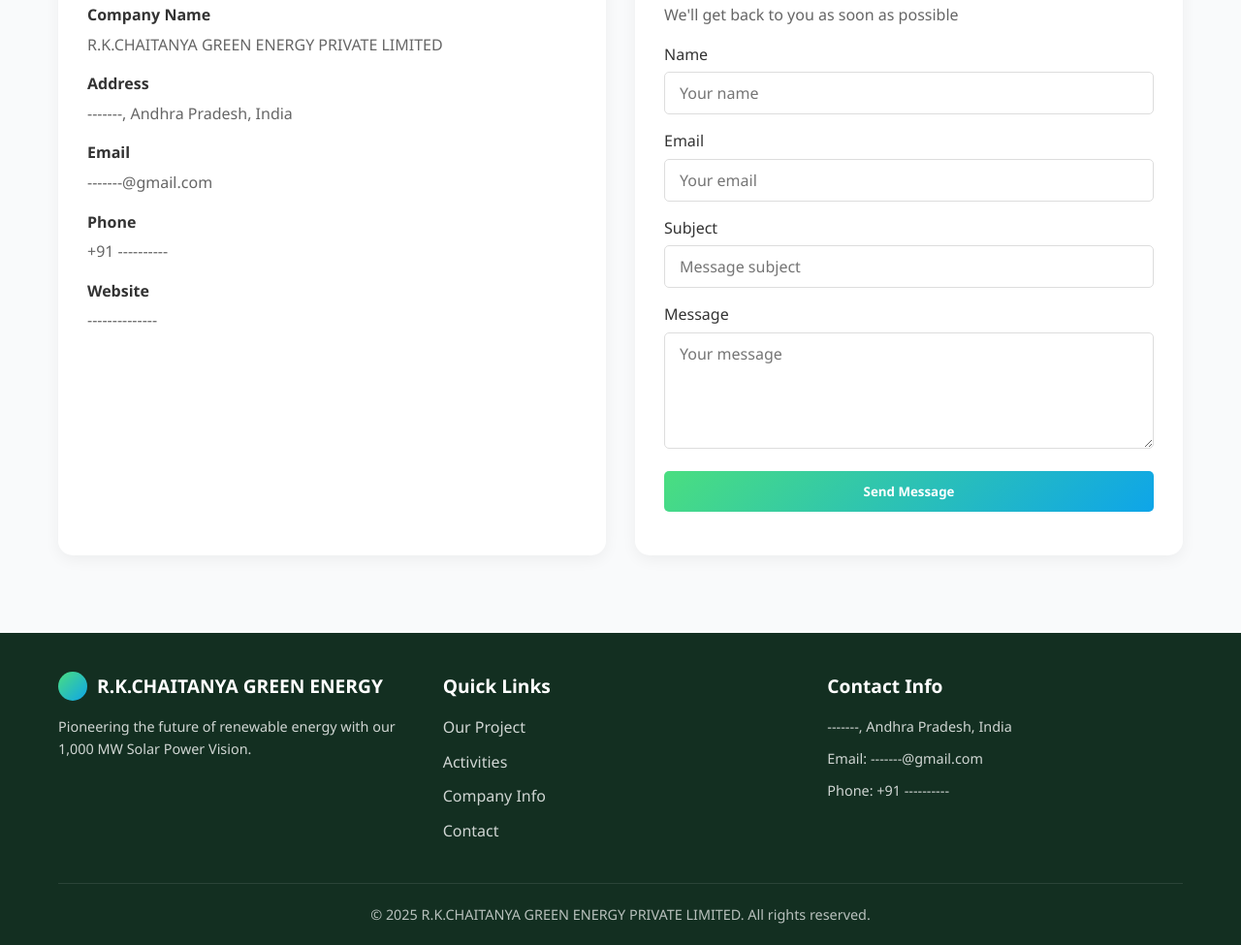
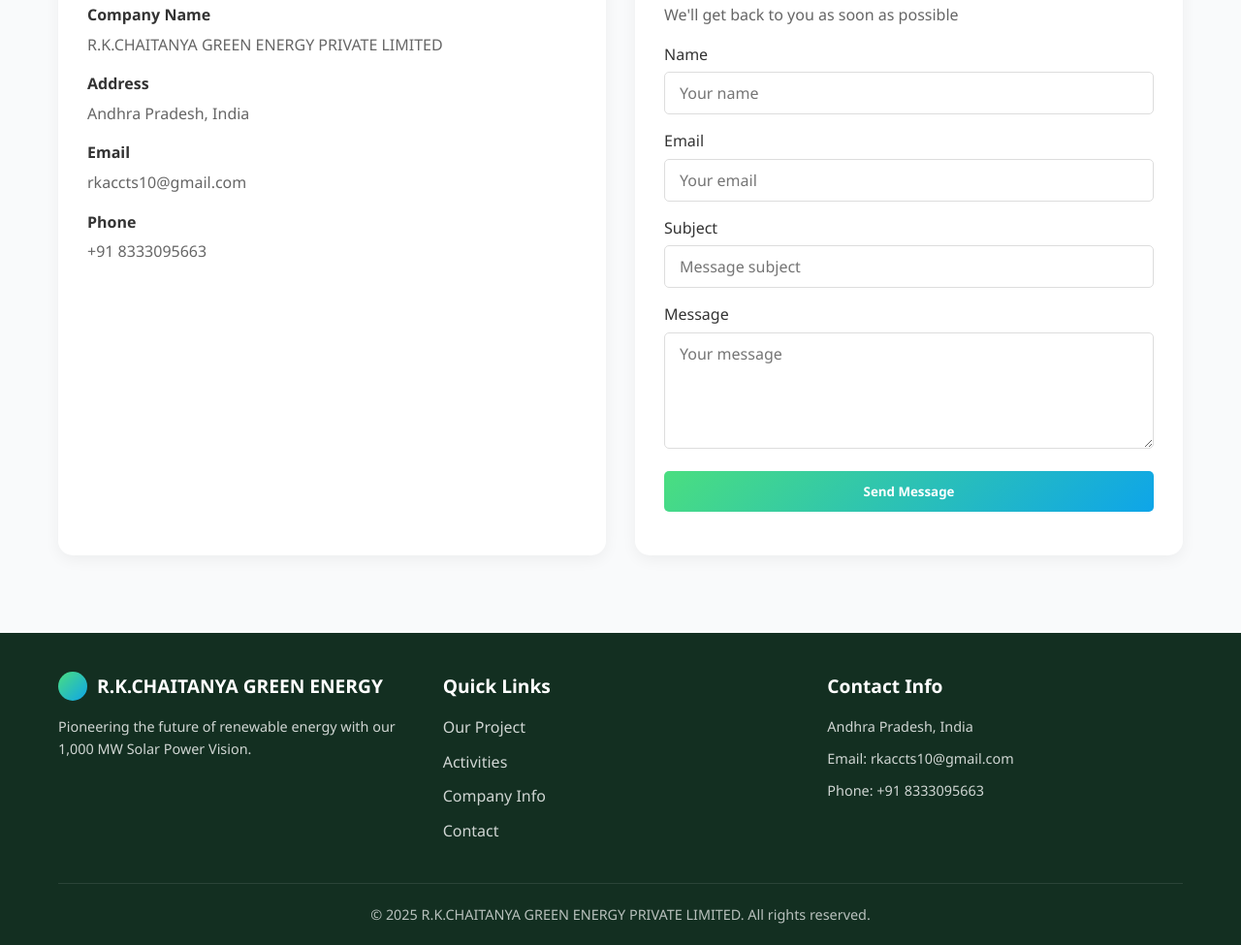
Before and after one commit to Chaitanyasulam/rkcgepl, a plain HTML site: page websitenew.html in a window 1280 px wide. Shown: the part 3897-4872 px from the top of the page at 97% size. Drawn offline with Linux system fonts and the light colour scheme.

Commit message:
Initial commit

```diff
--- a/index.html
+++ b/websitenew.html
@@ -24,6 +24,7 @@
 
         .container {
             max-width: 1200px;
+
             margin: 0 auto;
             padding: 0 20px;
         }
@@ -53,6 +54,7 @@
 
         nav {
             display: flex;
+
             justify-content: space-between;
             align-items: center;
             padding: 15px 0;
@@ -941,19 +943,18 @@
                     </div>
                     <div>
                         <h4>Address</h4>
-                        <p>-------, Andhra Pradesh, India</p>
+                        <p> Andhra Pradesh, India</p>
                     </div>
                     <div>
                         <h4>Email</h4>
-                        <p>-------@gmail.com</p>
+                        <p>rkaccts10@gmail.com</p>
                     </div>
                     <div>
                         <h4>Phone</h4>
-                        <p>+91 ----------</p>
+                        <p>+91 8333095663</p>
                     </div>
                     <div>
-                        <h4>Website</h4>
-                        <p>--------------</p>
+
                     </div>
                 </div>
 
@@ -1010,9 +1011,9 @@
 
                 <div class="footer-contact">
                     <h3>Contact Info</h3>
-                    <p>-------, Andhra Pradesh, India</p>
-                    <p>Email: -------@gmail.com</p>
-                    <p>Phone: +91 ----------</p>
+                    <p> Andhra Pradesh, India</p>
+                    <p>Email: rkaccts10@gmail.com</p>
+                    <p>Phone: +91 8333095663</p>
                 </div>
             </div>
 
```
